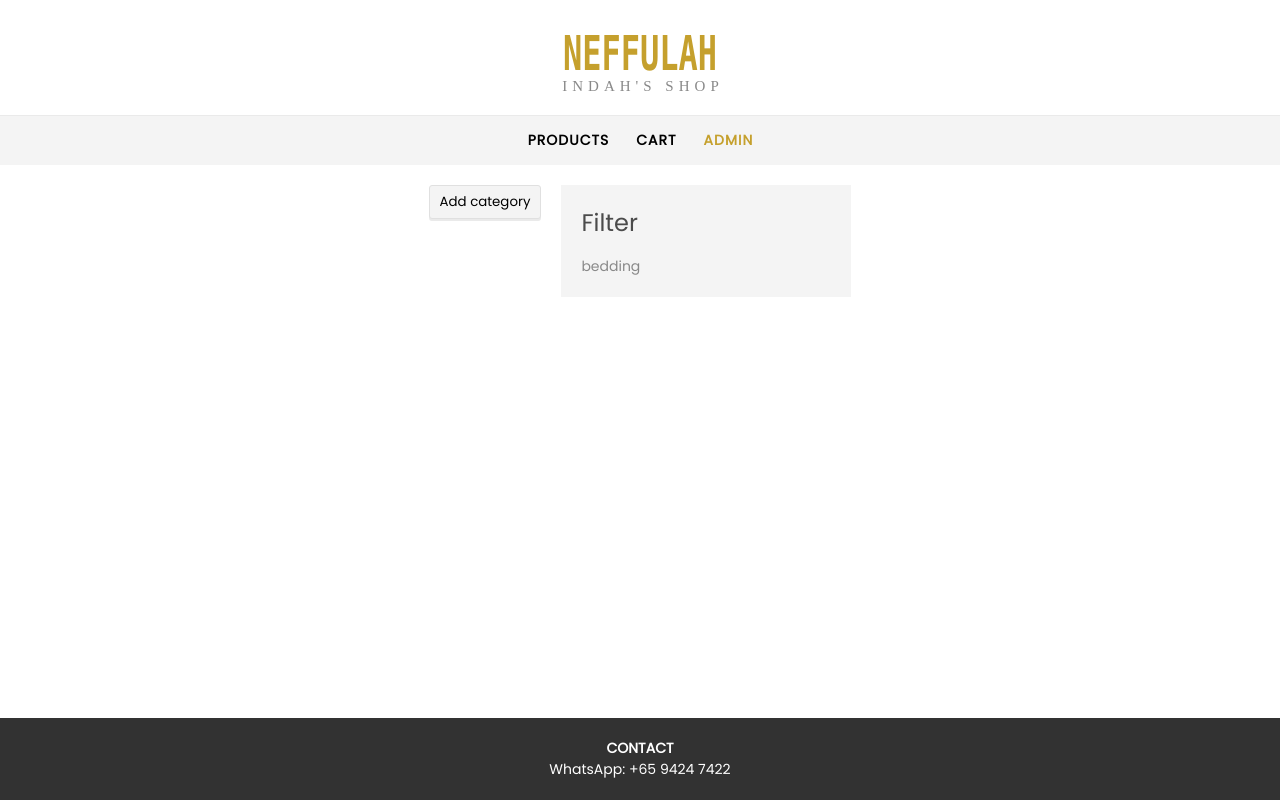
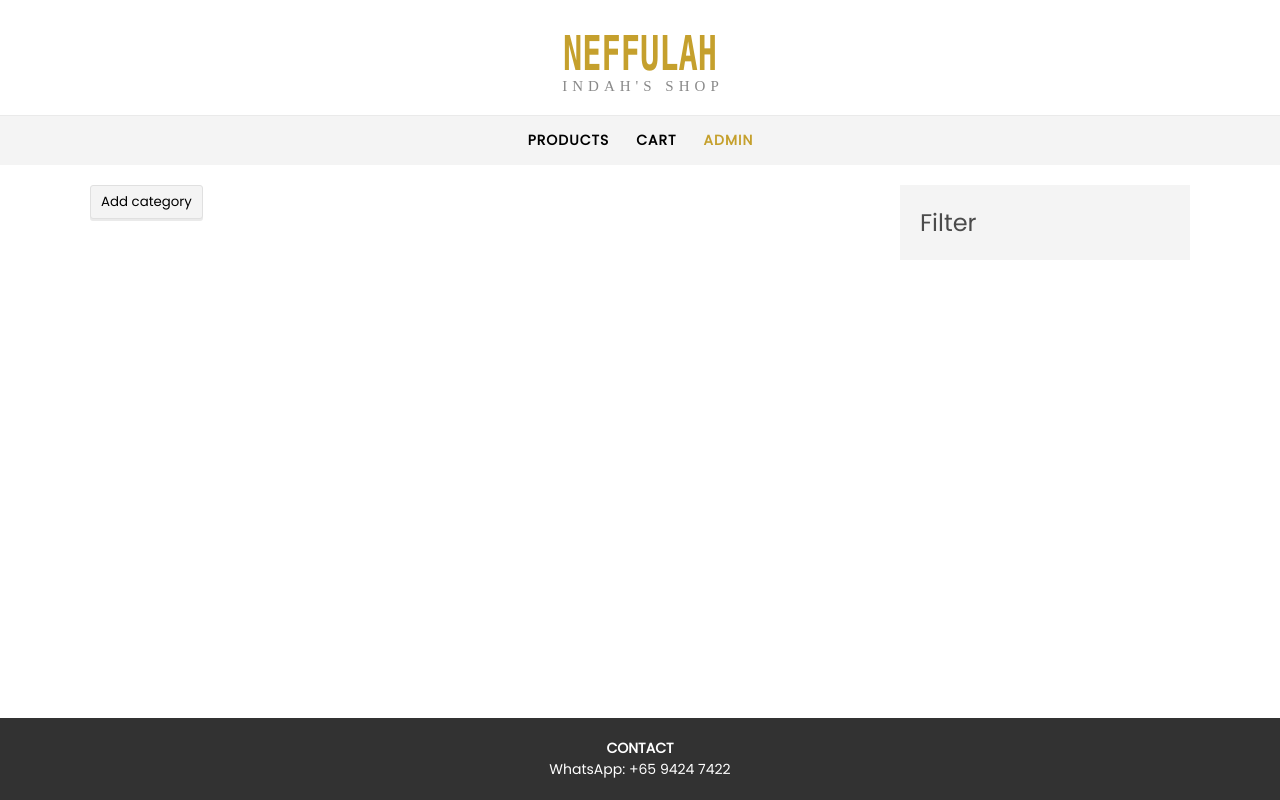
Before and after one commit to fedorum/Neffulah, a React (Vite) app: page /admin in a window 1280 px wide. Built offline with nearby package versions, Linux system fonts and the light colour scheme.

Commit message:
Added category component for admin edits

```diff
--- a/src/App.css
+++ b/src/App.css
@@ -98,7 +98,6 @@ a:hover {
 /* SEARCH BAR */
 
 #searchDiv {
-    margin-bottom: 20px;
     display: flex;
     justify-content: flex-end;
 }
@@ -144,6 +143,7 @@ a:hover {
 
 .gridDiv {
     width: calc(3 * var(--card-w) + 2 * var(--gap));
+    margin-top: 20px;
     display: flex;
     flex-direction: row;
     flex-wrap: wrap;
@@ -156,18 +156,6 @@ a:hover {
     height: var(--card-h);
     display: flex;
     flex-direction: column;
-}
-
-@media (max-width: 1160px) {
-    #gridDiv {
-        width: calc(2 * var(--card-w) + 1 * var(--gap));
-    }
-}
-
-@media (max-width: 890px) {
-    #gridDiv {
-        width: calc(1 * var(--card-w));
-    }
 }
 
 .imageDiv {
@@ -233,16 +221,38 @@ a:hover {
     transform: translateY(1px);
 }
 
-.editDiv {
-    margin-bottom: 12px;
+#addCategoryDiv {
+    width: calc(3 * var(--card-w) + 2 * var(--gap));
 }
 
-/* .categoryDiv {
-    margin-bottom: 12px;
-} */
+.categoryDiv {
+    margin-top: 20px;
+    display: flex;
+    flex-direction: column;
+}
 
-.adminCategoryP {
-    margin: 12px 0px;
+.addSubCategoryDiv {
+    display: flex;
+    gap: 20px;
+}
+
+.adminCategoryInput {
+    width: calc(var(--card-w) - 18px);
+    padding: 4px 8px;
+    /* margin-top: 2px; */
+    border: 1px solid rgb(244, 244, 244);
+    background-color: rgb(244, 244, 244);
+    font-family: "Poppins";
+    font-size: 16px;
+}
+
+.adminCategoryInput:hover {
+    background-color: rgb(234, 234, 234);
+}
+
+.adminCategoryInput:focus {
+    background-color: rgb(234, 234, 234);
+    outline: none;
 }
 
 /* PAGE FOOTER */
@@ -257,3 +267,19 @@ a:hover {
 #footerContact {
     font-weight: bold;
 }
+
+/* UNIVERSAL MEDIA QUERIES */
+
+@media (max-width: 1150px) {
+    .gridDiv,
+    #addCategoryDiv {
+        width: calc(2 * var(--card-w) + 1 * var(--gap));
+    }
+}
+
+@media (max-width: 880px) {
+    .gridDiv,
+    #addCategoryDiv {
+        width: calc(1 * var(--card-w));
+    }
+}
--- /dev/null
+++ b/src/components/Category.tsx
@@ -0,0 +1,28 @@
+import { useState } from 'react';
+import '../App.css';
+import Grid from './Grid';
+
+function Category() {
+    const [categoryName, setCategoryName] = useState("Category");
+
+    const handleChange = (event: React.ChangeEvent<HTMLInputElement>) => {
+        setCategoryName(event.target.value);
+    }
+
+    // TESTING
+    const images = [{ name: "Pyjamas", path: "Pyjamas"}];
+
+    return (
+        <div className='categoryDiv'>
+
+            <input className='adminCategoryInput' value={categoryName} onChange={handleChange}></input>
+            {/* <div className='addSubCategoryDiv'>
+                <button className='adminButton'>Add sub-category</button>
+                </div> */}
+
+            <Grid images={images}></Grid>
+        </div>
+    );
+}
+
+export default Category;
--- a/src/components/Filter.tsx
+++ b/src/components/Filter.tsx
@@ -1,17 +1,17 @@
 import '../App.css';
 
 interface Props {
-    fileNames: string[];
+    categoryIDs: number[];
 }
 
 function Filter(props: Props) {
-    const fileNames = props.fileNames;
+    const categoryIDs = props.categoryIDs;
 
     return (
         <div id='filterDiv'>
             <p id='filter'>Filter</p>
-            {fileNames.map((fileName, index) => (
-                <p className='filterCategory' key={index}>{fileName}</p>
+            {categoryIDs.map((categoryID, index) => (
+                <p className='filterCategory' key={index}>{categoryID}</p>
             ))}
         </div>
     );
--- a/src/pages/Admin.tsx
+++ b/src/pages/Admin.tsx
@@ -1,38 +1,38 @@
 import { useState } from 'react';
 import '../App.css';
-import Grid from '../components/Grid';
+import Category from '../components/Category';
 import Filter from '../components/Filter';
 
 function Admin() {
-    const [categories, setCategories] = useState<string[]>([]);
+    const [categoryIDs, setCategoryIDs] = useState<number[]>([]);
     // FOR TESTING
-    const images = [{ name: "Pyjamas", path: "Pyjamas"}];
-    const fileNames = ["bedding"];
+    // var id = 0;
 
     const addCategory = () => {
-        const newCategory = "Category";
-
-        setCategories([...categories, newCategory]);
+        // ADDING IDS NEED TO BE STORED IN SERVER
+        // const newCategoryID = id;
+        // id += 1;
+        const newCategoryID = Date.now();
+        setCategoryIDs([...categoryIDs, newCategoryID]);
     }
 
     return (
         <div className='pageDiv'>
+
             <div className='leftColumn'>
-                <div className='editDiv'>
+                <div id='addCategoryDiv'>
                     <button className='adminButton' onClick={addCategory}>Add category</button>
                 </div>
 
-                {/* PROBLEM WITH DIV CONTAINMENT */}
-                {categories.map((category, index) => (
-                    <div className='categoryDiv' key={index}>
-                        <p className='adminCategoryP'>{category}</p>
-                        <Grid images={images}></Grid>
-                    </div>
+                {categoryIDs.map((id) => (
+                    <Category key={id}></Category>
                 ))}
             </div>
+
             <div className='rightColumn'>
-                <Filter fileNames={fileNames}></Filter>
+                <Filter categoryIDs={categoryIDs}></Filter>
             </div>
+
         </div>
     );
 }
```
